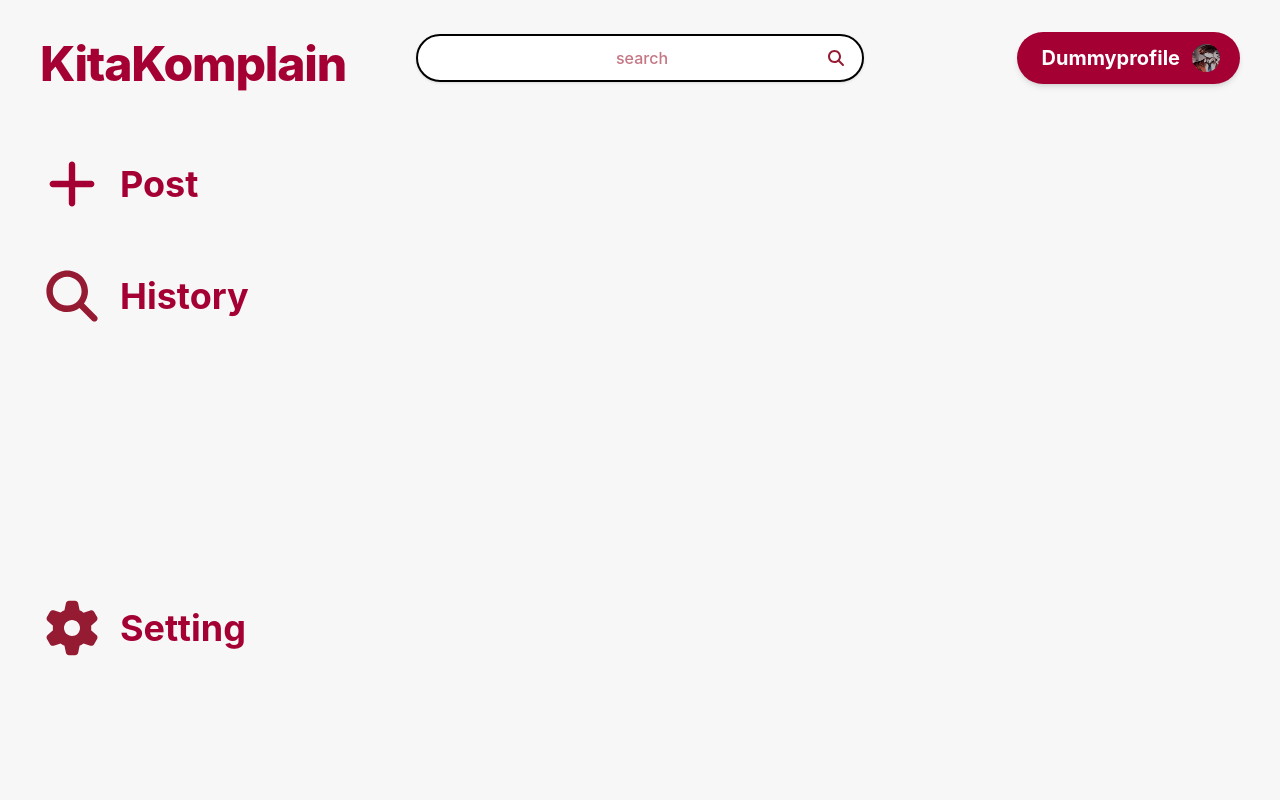
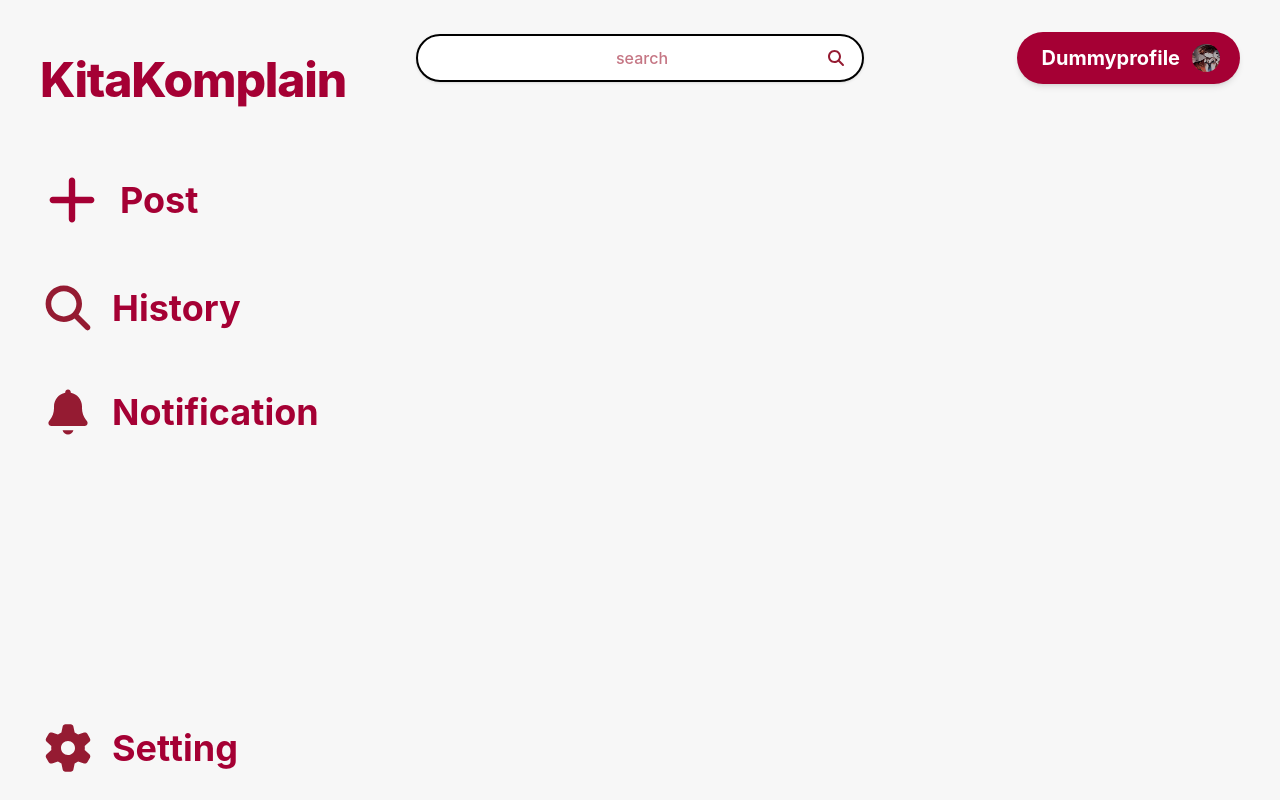
Before and after one commit to Carmeloanthony1/KitaKomplain-PNJ-Web-Development-Competition-, a React (Vite) app: page / in a window 1280 px wide. Built offline with nearby package versions, Linux system fonts and the light colour scheme.

Commit message:
fix: komposisi sidebar

```diff
--- a/src/components/Sidebar_Kiri.jsx
+++ b/src/components/Sidebar_Kiri.jsx
@@ -3,7 +3,7 @@ export default function Sidebar_kiri(){
   const [search, setSearch] = useState("");
 
   return (
-    <aside className="w-64 flex flex-col justify-between h-[calc(92vh-100px)]">
+    <aside className="fixed w-64 flex flex-col justify-between h-screen py-4">
       <div className="flex flex-col gap-12">
         <h1 className="text-5xl font-extrabold text-[#a50034] tracking-tight cursor-pointer py-4">KitaKomplain</h1>
         <button className="flex items-center text-4xl gap-4 font-bold text-[#a50034] cursor-pointer">
@@ -12,15 +12,20 @@ export default function Sidebar_kiri(){
           </svg> Post
         </button>
         <button className="flex items-center text-4xl font-bold cursor-pointer gap-4 text-[#a50034]">
-          <svg className = "w-16 h-16 fill-[#951B32] flex-shrink-0 cursor-pointer" xmlns="http://www.w3.org/2000/svg" viewBox="0 0 640 640">
+          <svg className = "w-14 h-14 fill-[#951B32] flex-shrink-0 cursor-pointer" xmlns="http://www.w3.org/2000/svg" viewBox="0 0 640 640">
             <path d="M480 272C480 317.9 465.1 360.3 440 394.7L566.6 521.4C579.1 533.9 579.1 554.2 566.6 566.7C554.1 579.2 533.8 579.2 521.3 566.7L394.7 440C360.3 465.1 317.9 480 272 480C157.1 480 64 386.9 64 272C64 157.1 157.1 64 272 64C386.9 64 480 157.1 480 272zM272 416C351.5 416 416 351.5 416 272C416 192.5 351.5 128 272 128C192.5 128 128 192.5 128 272C128 351.5 192.5 416 272 416z"/>
           </svg> History
         </button>
+        <button className="flex items-center text-4xl font-bold cursor-pointer gap-4 text-[#a50034]">
+          <svg className = "w-14 h-14 fill-[#951B32] flex-shrink-0 cursor-pointer" xmlns="http://www.w3.org/2000/svg" viewBox="0 0 640 640">
+            <path d="M320 64C302.3 64 288 78.3 288 96L288 99.2C215 114 160 178.6 160 256L160 277.7C160 325.8 143.6 372.5 113.6 410.1L103.8 422.3C98.7 428.6 96 436.4 96 444.5C96 464.1 111.9 480 131.5 480L508.4 480C528 480 543.9 464.1 543.9 444.5C543.9 436.4 541.2 428.6 536.1 422.3L526.3 410.1C496.4 372.5 480 325.8 480 277.7L480 256C480 178.6 425 114 352 99.2L352 96C352 78.3 337.7 64 320 64zM258 528C265.1 555.6 290.2 576 320 576C349.8 576 374.9 555.6 382 528L258 528z"/>
+          </svg> Notification
+        </button>
       </div>
 
-      <div>
+      <div className="py-8">
         <button className="flex items-center gap-4 text-4xl font-bold cursor-pointer text-[#a50034]">
-          <svg className= "w-16 h-16 fill-[#951B32] flex-shrink-0 cursor-pointer" xmlns="http://www.w3.org/2000/svg" viewBox="0 0 640 640">
+          <svg className= "w-14 h-14 fill-[#951B32] flex-shrink-0 cursor-pointer" xmlns="http://www.w3.org/2000/svg" viewBox="0 0 640 640">
             <path d="M259.1 73.5C262.1 58.7 275.2 48 290.4 48L350.2 48C365.4 48 378.5 58.7 381.5 73.5L396 143.5C410.1 149.5 423.3 157.2 435.3 166.3L503.1 143.8C517.5 139 533.3 145 540.9 158.2L570.8 210C578.4 223.2 575.7 239.8 564.3 249.9L511 297.3C511.9 304.7 512.3 312.3 512.3 320C512.3 327.7 511.8 335.3 511 342.7L564.4 390.2C575.8 400.3 578.4 417 570.9 430.1L541 481.9C533.4 495 517.6 501.1 503.2 496.3L435.4 473.8C423.3 482.9 410.1 490.5 396.1 496.6L381.7 566.5C378.6 581.4 365.5 592 350.4 592L290.6 592C275.4 592 262.3 581.3 259.3 566.5L244.9 496.6C230.8 490.6 217.7 482.9 205.6 473.8L137.5 496.3C123.1 501.1 107.3 495.1 99.7 481.9L69.8 430.1C62.2 416.9 64.9 400.3 76.3 390.2L129.7 342.7C128.8 335.3 128.4 327.7 128.4 320C128.4 312.3 128.9 304.7 129.7 297.3L76.3 249.8C64.9 239.7 62.3 223 69.8 209.9L99.7 158.1C107.3 144.9 123.1 138.9 137.5 143.7L205.3 166.2C217.4 157.1 230.6 149.5 244.6 143.4L259.1 73.5zM320.3 400C364.5 399.8 400.2 363.9 400 319.7C399.8 275.5 363.9 239.8 319.7 240C275.5 240.2 239.8 276.1 240 320.3C240.2 364.5 276.1 400.2 320.3 400z"/>
           </svg> Setting
         </button>
```
